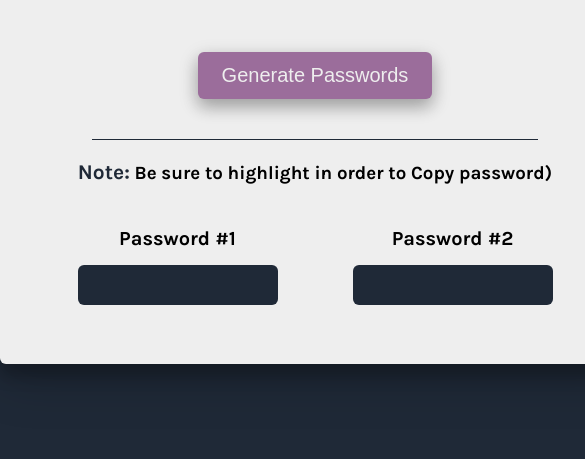
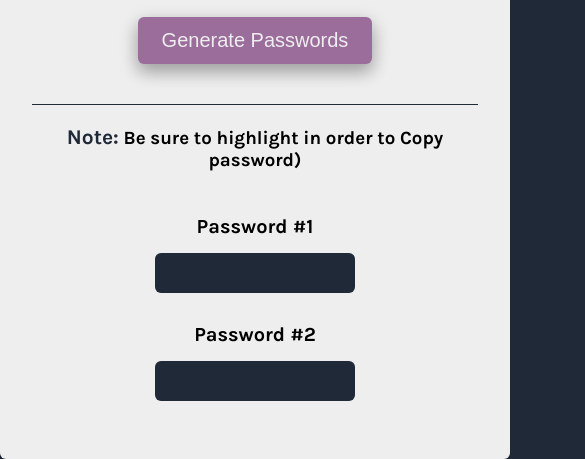
Before and after one commit to jpresbery08/Web-Development-Projects, a plain HTML site: page password-generator/index.html in a window 390 px wide. Shown: the part 395-854 px from the top of the page, 585 px wide, since content can reach past the window. Drawn offline with Linux system fonts and the light colour scheme.

Commit message:
Added Responsive Design for phone layout

```diff
--- a/password-generator/style.css
+++ b/password-generator/style.css
@@ -117,3 +117,22 @@ h3 span {
     padding-top: 10px;
     font-size: 20px;
 }
+
+/*-------------------------------------
+    RESPONSIVE DESIGN FOR PHONE LAYOUT
+------------------------------------- */
+@media (max-width: 767px) {
+    #container {
+        position: relative;
+        top: 10%;
+        height: 750px;
+        width: 450px;
+        padding: 10px 30px;
+    }
+
+    #password-section{
+        flex-direction: column;
+        justify-content: center;
+        align-items: center;
+    }
+}
```
